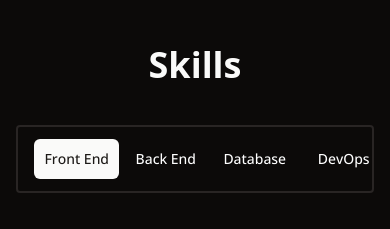
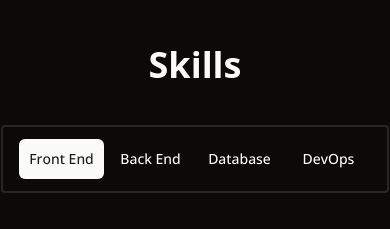
Before and after one commit to UTHRATHITHAN/my-portfolio, a Next.js app: page / in a window 390 px wide. Shown: the part 940-1169 px from the top of the page. Built offline with nearby package versions, Linux system fonts and the light colour scheme; no server answers.

Commit message:
code updatedd

```diff
--- a/components/main/Skill.tsx
+++ b/components/main/Skill.tsx
@@ -14,7 +14,7 @@ function Skills() {
         </p>
 
         <div className="flex flex-col  justify-center items-center md:flex-row-reverse md:gap-40">
-          <div className="mt-10 flex border-2 px-4 rounded-sm p-3 md:p-2 space-x-5 md:space-x-0 md:flex-col md:mt-0 md:py-10  md:justify-between md:items-center md:space-y-5 w-11/12 md:w-[110px] text-zinc-700">
+          <div className="mt-10 flex border-2 px-4 rounded-sm p-3 md:p-2 space-x-5 md:space-x-0 md:flex-col md:mt-0 md:py-10  md:justify-between md:items-center md:space-y-5 w-fit md:w-[110px] text-zinc-700">
             <SkillToggleBar />
           </div>
 
--- a/components/subComponents/skill/SkillToggleBar.tsx
+++ b/components/subComponents/skill/SkillToggleBar.tsx
@@ -39,7 +39,7 @@ function SkillToggleBar() {
   return (
     <ToggleGroup
       type="single"
-      className="flex min-w-fit justify-center  md:flex md:flex-col md:space-y-2  md:space-x-0 "
+      className=" md:flex md:flex-col md:space-y-2   "
     >
       <Button
         value="frontend"
@@ -51,7 +51,7 @@ function SkillToggleBar() {
       </Button>
 
       <Separator
-        // orientation="vertical"
+        orientation="vertical"
         className=" h-6 w-[1px] md:h-[1px] md:w-[50px] hidden md:block"
       />
       <Button
```
